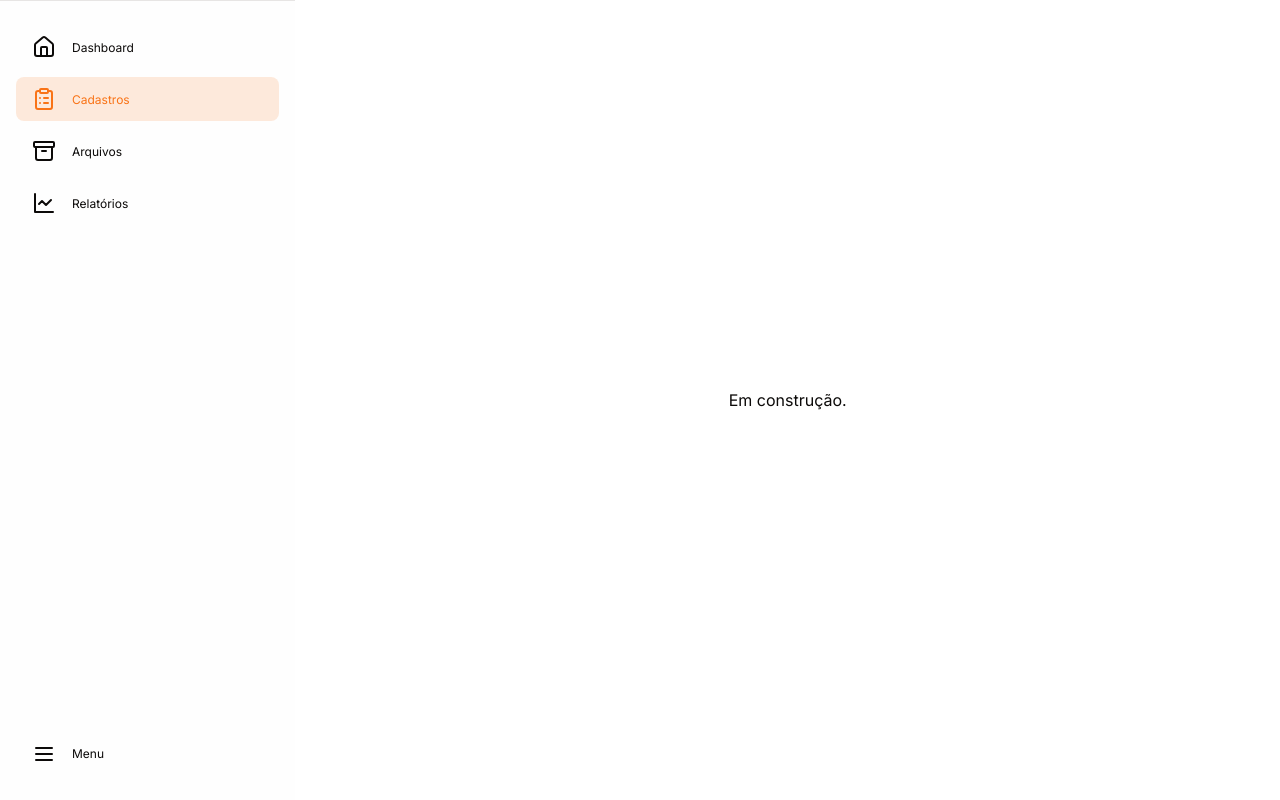
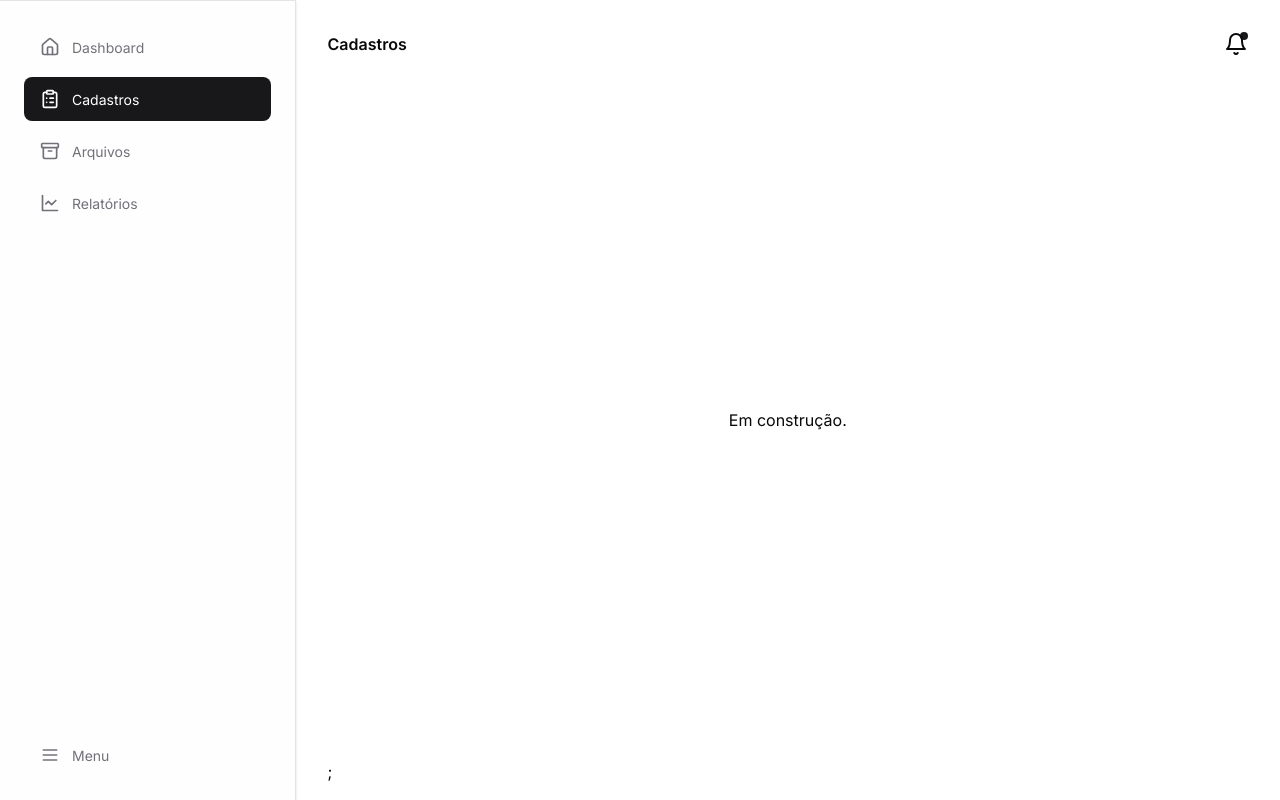
Before and after one commit to wrcelo/project-e, a Next.js app: page /cadastros in a window 1280 px wide. Built offline with nearby package versions, Linux system fonts and the light colour scheme.

Commit message:
fixing height

```diff
--- a/src/app/arquivos/page.tsx
+++ b/src/app/arquivos/page.tsx
@@ -1,7 +1,13 @@
+import PageHeader from "@/components/PageHeader";
 import React from "react";
 
 const Arquivos = () => {
-	return <div className="flex items-center justify-center h-dvh w-dvh"> Em construção.</div>;
+	return (
+		<div className="p-8">
+			<PageHeader title={"Arquivos"} />
+			<div className="flex items-center justify-center h-[85dvh] w-dvh">Em construção.</div>;
+		</div>
+	);
 };
 
 export default Arquivos;
--- a/src/app/cadastros/page.tsx
+++ b/src/app/cadastros/page.tsx
@@ -1,7 +1,13 @@
+import PageHeader from "@/components/PageHeader";
 import React from "react";
 
 const Cadastros = () => {
-	return <div className="flex items-center justify-center h-dvh w-dvh"> Em construção.</div>;
+	return (
+		<div className="p-8">
+			<PageHeader title={"Cadastros"} />
+			<div className="flex items-center justify-center h-[85dvh] w-dvh">Em construção.</div>;
+		</div>
+	);
 };
 
 export default Cadastros;
--- a/src/app/dashboard/page.tsx
+++ b/src/app/dashboard/page.tsx
@@ -1,4 +1,5 @@
 import NavMenu from "@/components/NavMenu";
+import PageHeader from "@/components/PageHeader";
 import { Card, CardContent, CardDescription, CardFooter, CardHeader, CardTitle } from "@/components/ui/card";
 import { ScrollArea } from "@/components/ui/scroll-area";
 import { Bell } from "lucide-react";
@@ -6,14 +7,8 @@ import React from "react";
 
 const Dashboard = () => {
 	return (
-		<div className="px-8 pb-8">
-			<div className="py-6 flex justify-between items-center">
-				<h3 className="font-semibold">Dashboard</h3>
-				<div className="relative">
-					<span className="absolute top-0  right-0 w-2 h-2 rounded-full bg-primary"></span>
-					<Bell className="relative" />
-				</div>
-			</div>
+		<div className="p-8">
+			<PageHeader title={"Dashboard"} />
 			<div className="grid grid-cols-2 gap-4">
 				<Card>
 					<CardHeader>
--- a/src/app/globals.css
+++ b/src/app/globals.css
@@ -5,47 +5,47 @@
 @layer base {
 	:root {
 		--background: 0 0% 100%;
-		--foreground: 20 14.3% 4.1%;
+		--foreground: 240 10% 3.9%;
 		--card: 0 0% 100%;
-		--card-foreground: 20 14.3% 4.1%;
+		--card-foreground: 240 10% 3.9%;
 		--popover: 0 0% 100%;
-		--popover-foreground: 20 14.3% 4.1%;
-		--primary: 24.6 95% 53.1%;
-		--primary-foreground: 60 9.1% 97.8%;
-		--secondary: 60 4.8% 95.9%;
-		--secondary-foreground: 24 9.8% 10%;
-		--muted: 60 4.8% 95.9%;
-		--muted-foreground: 25 5.3% 44.7%;
-		--accent: 60 4.8% 95.9%;
-		--accent-foreground: 24 9.8% 10%;
+		--popover-foreground: 240 10% 3.9%;
+		--primary: 240 5.9% 10%;
+		--primary-foreground: 0 0% 98%;
+		--secondary: 240 4.8% 95.9%;
+		--secondary-foreground: 240 5.9% 10%;
+		--muted: 240 4.8% 95.9%;
+		--muted-foreground: 240 3.8% 46.1%;
+		--accent: 240 4.8% 95.9%;
+		--accent-foreground: 240 5.9% 10%;
 		--destructive: 0 84.2% 60.2%;
-		--destructive-foreground: 60 9.1% 97.8%;
-		--border: 20 5.9% 90%;
-		--input: 20 5.9% 90%;
-		--ring: 24.6 95% 53.1%;
+		--destructive-foreground: 0 0% 98%;
+		--border: 240 5.9% 90%;
+		--input: 240 5.9% 90%;
+		--ring: 240 5.9% 10%;
 		--radius: 0.5rem;
 	}
 
 	.dark {
-		--background: 20 14.3% 4.1%;
-		--foreground: 60 9.1% 97.8%;
-		--card: 20 14.3% 4.1%;
-		--card-foreground: 60 9.1% 97.8%;
-		--popover: 20 14.3% 4.1%;
-		--popover-foreground: 60 9.1% 97.8%;
-		--primary: 20.5 90.2% 48.2%;
-		--primary-foreground: 60 9.1% 97.8%;
-		--secondary: 12 6.5% 15.1%;
-		--secondary-foreground: 60 9.1% 97.8%;
-		--muted: 12 6.5% 15.1%;
-		--muted-foreground: 24 5.4% 63.9%;
-		--accent: 12 6.5% 15.1%;
-		--accent-foreground: 60 9.1% 97.8%;
-		--destructive: 0 72.2% 50.6%;
-		--destructive-foreground: 60 9.1% 97.8%;
-		--border: 12 6.5% 15.1%;
-		--input: 12 6.5% 15.1%;
-		--ring: 20.5 90.2% 48.2%;
+		--background: 240 10% 3.9%;
+		--foreground: 0 0% 98%;
+		--card: 240 10% 3.9%;
+		--card-foreground: 0 0% 98%;
+		--popover: 240 10% 3.9%;
+		--popover-foreground: 0 0% 98%;
+		--primary: 0 0% 98%;
+		--primary-foreground: 240 5.9% 10%;
+		--secondary: 240 3.7% 15.9%;
+		--secondary-foreground: 0 0% 98%;
+		--muted: 240 3.7% 15.9%;
+		--muted-foreground: 240 5% 64.9%;
+		--accent: 240 3.7% 15.9%;
+		--accent-foreground: 0 0% 98%;
+		--destructive: 0 62.8% 30.6%;
+		--destructive-foreground: 0 0% 98%;
+		--border: 240 3.7% 15.9%;
+		--input: 240 3.7% 15.9%;
+		--ring: 240 4.9% 83.9%;
 	}
 }
 
--- a/src/app/layout.tsx
+++ b/src/app/layout.tsx
@@ -36,7 +36,6 @@ export default function RootLayout({
 							<ScrollArea className="h-[calc(100dvh-80px)] md:h-dvh md:w-full">
 								<main>{children}</main>
 							</ScrollArea>
-
 							<NavMenu />
 						</div>
 					</ThemeProvider>
--- a/src/app/page.tsx
+++ b/src/app/page.tsx
@@ -6,9 +6,5 @@ export interface Credentials {
 }
 
 export default function Home() {
-	return (
-		<div>
-			<FormLogin />
-		</div>
-	);
+	return <FormLogin />;
 }
--- a/src/app/relatorios/page.tsx
+++ b/src/app/relatorios/page.tsx
@@ -1,8 +1,14 @@
 import NavMenu from "@/components/NavMenu";
+import PageHeader from "@/components/PageHeader";
 import React from "react";
 
 const Relatorios = () => {
-	return <div className="flex items-center justify-center h-dvh w-dvh"> Em construção.</div>;
+	return (
+		<div className="p-8">
+			<PageHeader title={"Relatórios"} />
+			<div className="flex items-center justify-center h-[85dvh] w-dvh">Em construção.</div>;
+		</div>
+	);
 };
 
 export default Relatorios;
--- a/src/components/FormLogin.tsx
+++ b/src/components/FormLogin.tsx
@@ -33,14 +33,14 @@ const FormLogin = () => {
 		let username = values.username;
 		let password = values.password;
 		if ((!username && !password) || !username || !password) {
-			toast.error("Digite o usuário e/ou a senha", { position: "top-left" });
+			toast.error("Digite o usuário e/ou a senha", { position: "top-right" });
 			return;
 		}
 
 		if (username == "admin") {
 			router.push("/dashboard");
 		} else {
-			toast.error("Erro na autenticação", { position: "top-left" });
+			toast.error("Erro na autenticação", { position: "top-right" });
 		}
 	}
 
--- a/src/components/LinkNavMenu.tsx
+++ b/src/components/LinkNavMenu.tsx
@@ -9,14 +9,14 @@ const LinkNavMenu = ({ path, displayName, icon }: { path: string; displayName: s
 	return (
 		<Link
 			href={`/${path}`}
-			className={`transition-all duration-200 h-12 w-12 md:w-full md:gap-4 flex items-center justify-center md:justify-start md:px-4 rounded-full md:rounded-lg md:h-11 ${
+			className={`transition-all duration-150 ease-in-out h-12 w-12 md:w-full md:gap-3 flex items-center justify-center md:justify-start md:px-4 rounded-full md:rounded-lg md:h-11 ${
 				pathname == `/${path}`
-					? "!text-primary bg-primary/5 border-primary/35 border md:border-none md:bg-primary/15 md:hover:bg-primary/20 "
-					: "bg-transparent md:hover:bg-primary-foreground/5"
+					? "text-primary bg-primary/5 border-primary/35 border md:border-none md:bg-primary md:text-background"
+					: "bg-transparent md:hover:bg-foreground/5 md:text-muted-foreground md:hover:text-foreground"
 			}`}
 		>
 			{icon}
-			<span className="hidden md:block text-sm mt-[1px] md:text-xs ">{displayName}</span>
+			<span className="hidden md:block text-sm mt-[1px] md:text-sm ">{displayName}</span>
 		</Link>
 	);
 };
--- a/src/components/NavMenu.tsx
+++ b/src/components/NavMenu.tsx
@@ -1,7 +1,7 @@
 "use client";
 import { ArchiveIcon, ClipboardList, CopyCheck, File, Home, LineChart, LineChartIcon, Menu } from "lucide-react";
 import Link from "next/link";
-import React from "react";
+import React, { useEffect } from "react";
 import { Drawer, DrawerClose, DrawerContent, DrawerDescription, DrawerFooter, DrawerHeader, DrawerTitle, DrawerTrigger } from "@/components/ui/drawer";
 import { Button } from "./ui/button";
 import Settings from "./ui/Settings";
@@ -11,32 +11,34 @@ import LinkNavMenu from "./LinkNavMenu";
 
 const NavMenu = () => {
 	const pathname = usePathname();
+
 	return (
 		<>
-			<div className="h-20 w-full border-t bg-secondary/10 md:w-96 md:h-dvh md:py-6">
-				<div className="flex items-center h-full px-8 md:px-4 justify-between  gap-2 md:flex-col md:items-start">
+			{pathname != "/" && (
+				<div className="h-20 w-full border-t bg-secondary/10 md:w-96 md:h-dvh md:py-6 md:border-r shadow">
+					<div className="flex items-center h-full px-6 md:px-6 justify-between  gap-2 md:flex-col md:items-start">
 						<div className="grid grid-cols-4 gap-2 items-center md:items-start h-full md:flex-col md:flex md:w-full">
 							<LinkNavMenu
 								path={"dashboard"}
 								displayName={"Dashboard"}
-							icon={<Home />}
+								icon={<Home className="w-5 h-5" />}
 							/>
 							<LinkNavMenu
 								path={"cadastros"}
 								displayName={"Cadastros"}
-							icon={<ClipboardList />}
+								icon={<ClipboardList className="w-5 h-5" />}
 							/>
 
 							<LinkNavMenu
 								path={"arquivos"}
 								displayName={"Arquivos"}
-							icon={<ArchiveIcon />}
+								icon={<ArchiveIcon className="w-5 h-5" />}
 							/>
 
 							<LinkNavMenu
 								path={"relatorios"}
 								displayName={"Relatórios"}
-							icon={<LineChartIcon />}
+								icon={<LineChartIcon className="w-5 h-5" />}
 							/>
 						</div>
 						<Separator
@@ -47,10 +49,11 @@ const NavMenu = () => {
 						<Drawer>
 							<DrawerTrigger asChild>
 								<div
-								className={`transition-all duration-200 h-12 w-12 md:w-full md:gap-4 flex items-center justify-center md:justify-start md:px-4 rounded-full md:rounded-lg md:h-12 bg-transparent md:hover:bg-primary-foreground/5`}
+									className={`transition-all duration-150 ease-in-out h-12 w-12 md:w-full md:gap-3 flex items-center justify-center md:justify-start md:px-4 rounded-full md:rounded-lg md:h-11 bg-transparent md:hover:bg-foreground/5 md:text-muted-foreground md:hover:text-foreground"
+									}`}
 								>
-								<Menu />
-								<span className="hidden md:block text-sm mt-[1px] md:text-xs ">Menu</span>
+									<Menu className="w-5 h-5" />
+									<span className="hidden md:block text-sm mt-[1px] md:text-sm ">Menu</span>
 								</div>
 							</DrawerTrigger>
 							<DrawerContent>
@@ -59,6 +62,7 @@ const NavMenu = () => {
 						</Drawer>
 					</div>
 				</div>
+			)}
 		</>
 	);
 };
--- /dev/null
+++ b/src/components/PageHeader.tsx
@@ -0,0 +1,16 @@
+import { Bell } from "lucide-react";
+import React from "react";
+
+const PageHeader = ({ title }: { title: string }) => {
+	return (
+		<div className="flex justify-between items-center w-full mb-6">
+			<h3 className="font-semibold">{title}</h3>
+			<div className="relative">
+				<span className="absolute top-0  right-0 w-2 h-2 rounded-full bg-primary"></span>
+				<Bell className="relative" />
+			</div>
+		</div>
+	);
+};
+
+export default PageHeader;
```
Also changed, not shown: src/components/ui/button.tsx (+16 -23 lines). Lines whose indentation alone changed are shown as unchanged.
